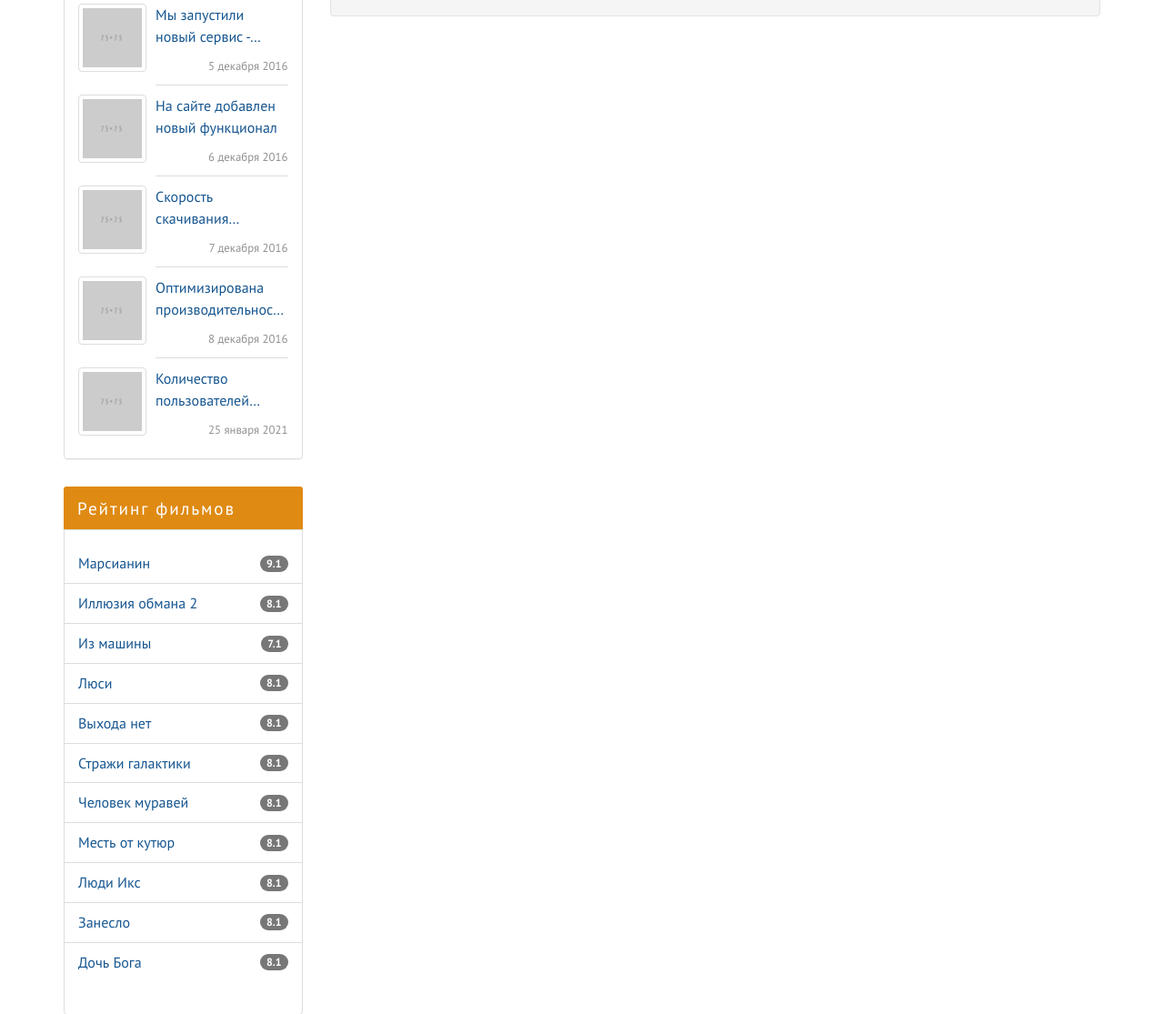
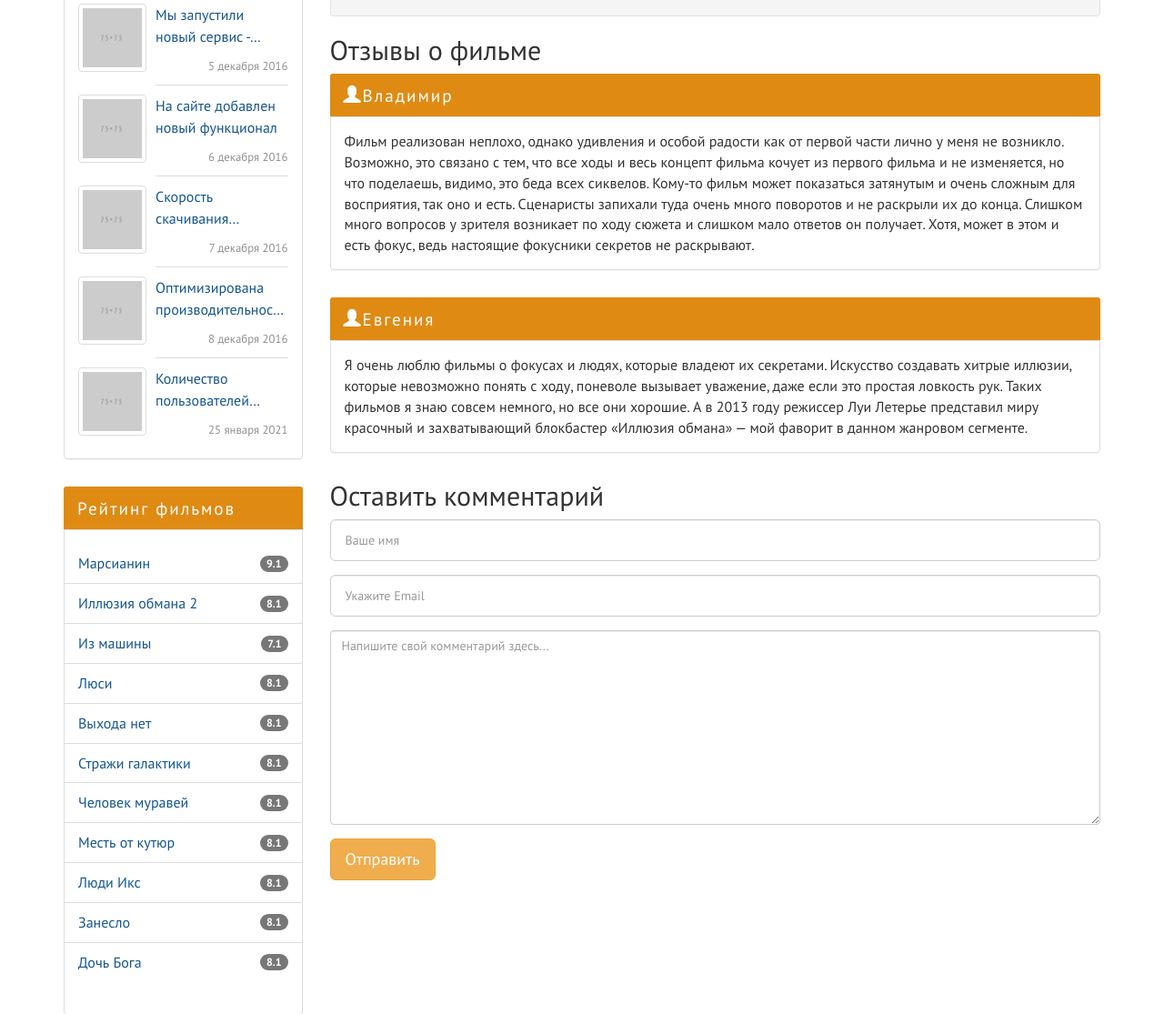
Before and after one commit to Mr-elkul/kinoza_template, a website: page page.html in a window 1280 px wide. Shown: the part 1320-2435 px from the top of the page at 91% size. Drawn offline with Linux system fonts and the light colour scheme.

Commit message:
page update

```diff
--- a/page.html
+++ b/page.html
@@ -160,6 +160,48 @@
             </div>
         </section>
 
+        <section class="film-comments">
+            <h2>Отзывы о фильме</h2>
+            <div class="panel panel-info">
+                <div class="panel-heading"><span class="glyphicon glyphicon-user"></span><span>Владимир</span></div>
+                <div class="panel-body">
+                    Фильм реализован неплохо, однако удивления и особой радости как от первой части лично у меня не возникло.
+              Возможно, это связано с тем, что все ходы и весь концепт фильма кочует из первого фильма и не изменяется,
+              но что поделаешь, видимо, это беда всех сиквелов. Кому-то фильм может показаться затянутым и очень сложным
+              для восприятия, так оно и есть. Сценаристы запихали туда очень много поворотов и не раскрыли их до конца.
+              Слишком много вопросов у зрителя возникает по ходу сюжета и слишком мало ответов он получает. Хотя, может
+              в этом и есть фокус, ведь настоящие фокусники секретов не раскрывают.
+                </div>
+            </div>
+            <div class="panel panel-info">
+                <div class="panel-heading"><span class="glyphicon glyphicon-user"></span><span>Евгения</span>
+                </div>
+                <div class="panel-body">
+                    Я очень люблю фильмы о фокусах и людях, которые владеют их секретами. Искусство создавать хитрые иллюзии,
+              которые невозможно понять с ходу, поневоле вызывает уважение, даже если это простая ловкость рук. Таких
+              фильмов я знаю совсем немного, но все они хорошие. А в 2013 году режиссер Луи Летерье представил миру
+              красочный и захватывающий блокбастер «Иллюзия обмана» — мой фаворит в данном жанровом сегменте.
+                </div>
+            </div>
+        </section>
+
+        <section class="film-comment-form">
+            <h2>Оставить комментарий</h2>
+            <form>
+                <div class="form-group">
+                    <input type="text" class="form-control input-lg" placeholder="Ваше имя">
+                </div>
+                <div class="form-group">
+                    <input type="email" class="form-control input-lg" placeholder="Укажите Email">
+                </div>
+                <div class="form-group">
+                    <textarea class="form-control" placeholder="Напишите свой комментарий здесь..." rows="10"></textarea>
+                </div>
+                <button type="submit" class="film-comment-form__button btn btn-lg btn-warning">Отправить</button>
+
+            </form>
+        </section>
+
 
       </main>
 
@@ -169,9 +211,9 @@
           <div id="vertical-carousel" class="carousel slide" data-ride="carousel">
 
             <ol class="carousel-indicators">
-              <li data-target="#carousel-example-generic" data-slide-to="0" class="active"></li>
-              <li data-target="#carousel-example-generic" data-slide-to="1"></li>
-              <li data-target="#carousel-example-generic" data-slide-to="2"></li>
+              <li data-target="#vertical-carousel" data-slide-to="0" class="active"></li>
+              <li data-target="#vertical-carousel" data-slide-to="1"></li>
+              <li data-target="#vertical-carousel" data-slide-to="2"></li>
             </ol>
 
 
```
